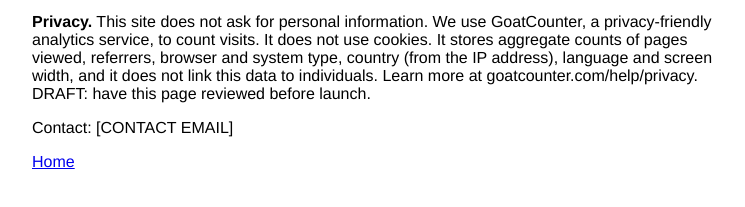
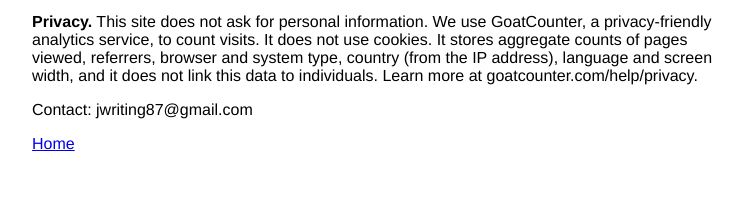
Before and after one commit to daywiseguides/daywiseguides.github.io, a plain HTML site: page privacy.html in a window 1280 px wide. Shown: the part 145-352 px from the top of the page, without its empty margins (258-1003 px from the left). Drawn offline with Linux system fonts and the light colour scheme.

Commit message:
Update privacy.html

```diff
--- a/privacy.html
+++ b/privacy.html
@@ -1 +1 @@
-<!doctype html><meta charset=utf-8><title>Privacy and disclaimer</title><body style="font-family:Helvetica,Arial,sans-serif;max-width:700px;margin:30px auto;padding:0 16px"><h1>Privacy and disclaimer</h1><p><b>Disclaimer.</b> Content is general education only. It is not financial, tax, legal, medical or other professional advice. Rules and links change; check official sources. We are not affiliated with the organizations we link to.</p><p><b>Privacy.</b> This site does not ask for personal information. We use GoatCounter, a privacy-friendly analytics service, to count visits. It does not use cookies. It stores aggregate counts of pages viewed, referrers, browser and system type, country (from the IP address), language and screen width, and it does not link this data to individuals. Learn more at goatcounter.com/help/privacy. DRAFT: have this page reviewed before launch.</p><p>Contact: [CONTACT EMAIL]</p><p><a href="index.html">Home</a></p><script data-goatcounter="https://daywiseguides.goatcounter.com/count" async src="//gc.zgo.at/count.js"></script></body>
+<!doctype html><meta charset=utf-8><title>Privacy and disclaimer</title><body style="font-family:Helvetica,Arial,sans-serif;max-width:700px;margin:30px auto;padding:0 16px"><h1>Privacy and disclaimer</h1><p><b>Disclaimer.</b> Content is general education only. It is not financial, tax, legal, medical or other professional advice. Rules and links change; check official sources. We are not affiliated with the organizations we link to.</p><p><b>Privacy.</b> This site does not ask for personal information. We use GoatCounter, a privacy-friendly analytics service, to count visits. It does not use cookies. It stores aggregate counts of pages viewed, referrers, browser and system type, country (from the IP address), language and screen width, and it does not link this data to individuals. Learn more at goatcounter.com/help/privacy.</p><p>Contact: jwriting87@gmail.com</p><p><a href="index.html">Home</a></p><script data-goatcounter="https://daywiseguides.goatcounter.com/count" async src="//gc.zgo.at/count.js"></script></body>
```
